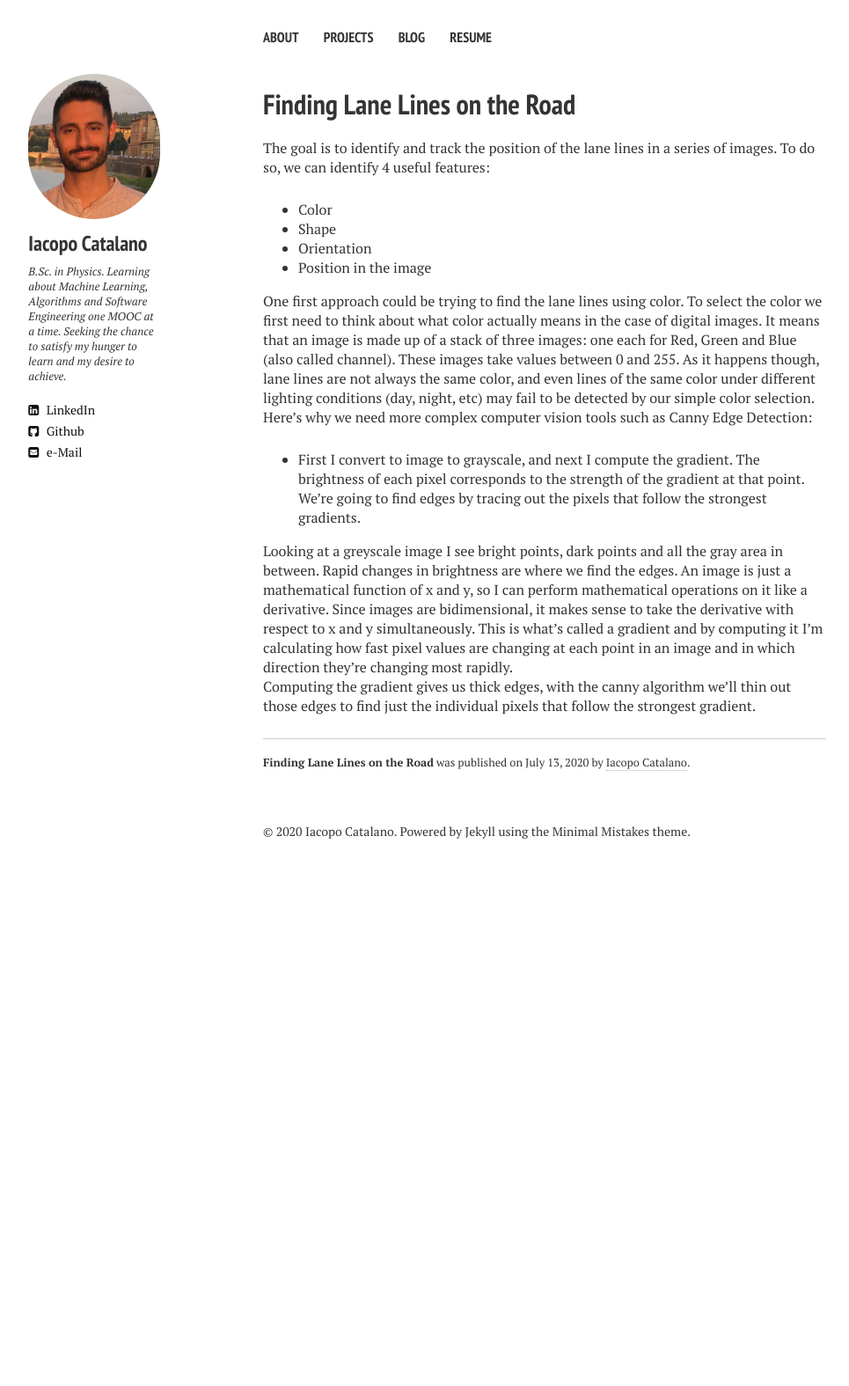
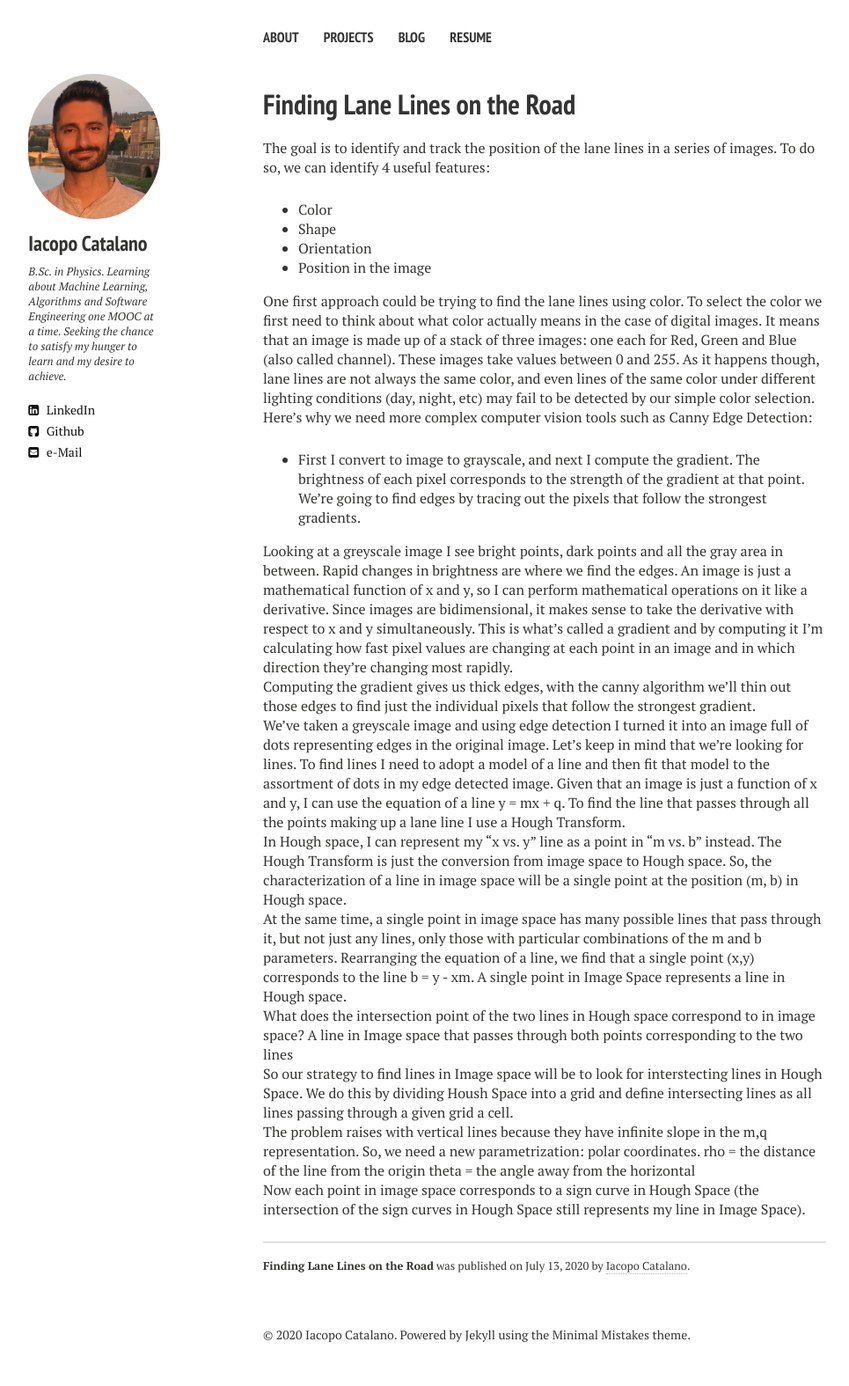
Before and after one commit to IacopomC/iacopomc.github.io, a Jekyll site: the page built from _posts/2020-07-13-lane-finding.md, in a window 1280 px wide. Shown: the whole page at 88% size, without its empty margins (21-986 px from the left). Built offline with Jekyll 4.4.1, drawn with Linux system fonts in a browser that asks for light colours; nearby versions of some CDN libraries; our own code applies the rules of GitHub Pages for plain Markdown files; before the commit the page ends 1003 px from its top, so only the background shows below that.

Commit message:
Finish first draft lane lines project

```diff
--- a/_posts/2020-07-13-lane-finding.md
+++ b/_posts/2020-07-13-lane-finding.md
@@ -5,7 +5,6 @@ categories:
 tags:
   - Post
 ---
-
 
 The goal is to identify and track the position of the lane lines in a series of images. To do so, we can identify 4 useful features:
 
@@ -22,3 +21,20 @@ Here's why we need more complex computer vision tools such as Canny Edge Detecti
 Looking at a greyscale image I see bright points, dark points and all the gray area in between. Rapid changes in brightness are where we find the edges. An image is just a mathematical function of x and y, so I can perform mathematical operations on it like a derivative. Since images are bidimensional, it makes sense to take the derivative with respect to x and y simultaneously. This is what's called a gradient and by computing it I'm calculating how fast pixel values are changing at each point in an image and in which direction they're changing most rapidly.
 
 Computing the gradient gives us thick edges, with the canny algorithm we'll thin out those edges to find just the individual pixels that follow the strongest gradient.
+
+We've taken a greyscale image and using edge detection I turned it into an image full of dots representing edges in the original image. Let's keep in mind that we're looking for lines. To find lines I need to adopt a model of a line and then fit that model to the assortment of dots in my edge detected image. Given that an image is just a function of x and y, I can use the equation of a line y = mx + q. To find the line that passes through all the points making up a lane line I use a Hough Transform.
+
+In Hough space, I can represent my "x vs. y" line as a point in "m vs. b" instead. The Hough Transform is just the conversion from image space to Hough space. So, the characterization of a line in image space will be a single point at the position (m, b) in Hough space.
+
+At the same time, a single point in image space has many possible lines that pass through it, but not just any lines, only those with particular combinations of the m and b parameters. Rearranging the equation of a line, we find that a single point (x,y) corresponds to the line b = y - xm. A single point in Image Space represents a line in Hough space.
+
+What does the intersection point of the two lines in Hough space correspond to in image space?
+A line in Image space that passes through both points corresponding to the two lines
+
+So our strategy to find lines in Image space will be to look for interstecting lines in Hough Space. We do this by dividing Housh Space into a grid and define intersecting lines as all lines passing through a given grid a cell.
+
+The problem raises with vertical lines because they have infinite slope in the m,q representation. So, we need a new parametrization: polar coordinates.
+rho = the distance of the line from the origin
+theta = the angle away from the horizontal
+
+Now each point in image space corresponds to a sign curve in Hough Space (the intersection of the sign curves in Hough Space still represents my line in Image Space).
```
